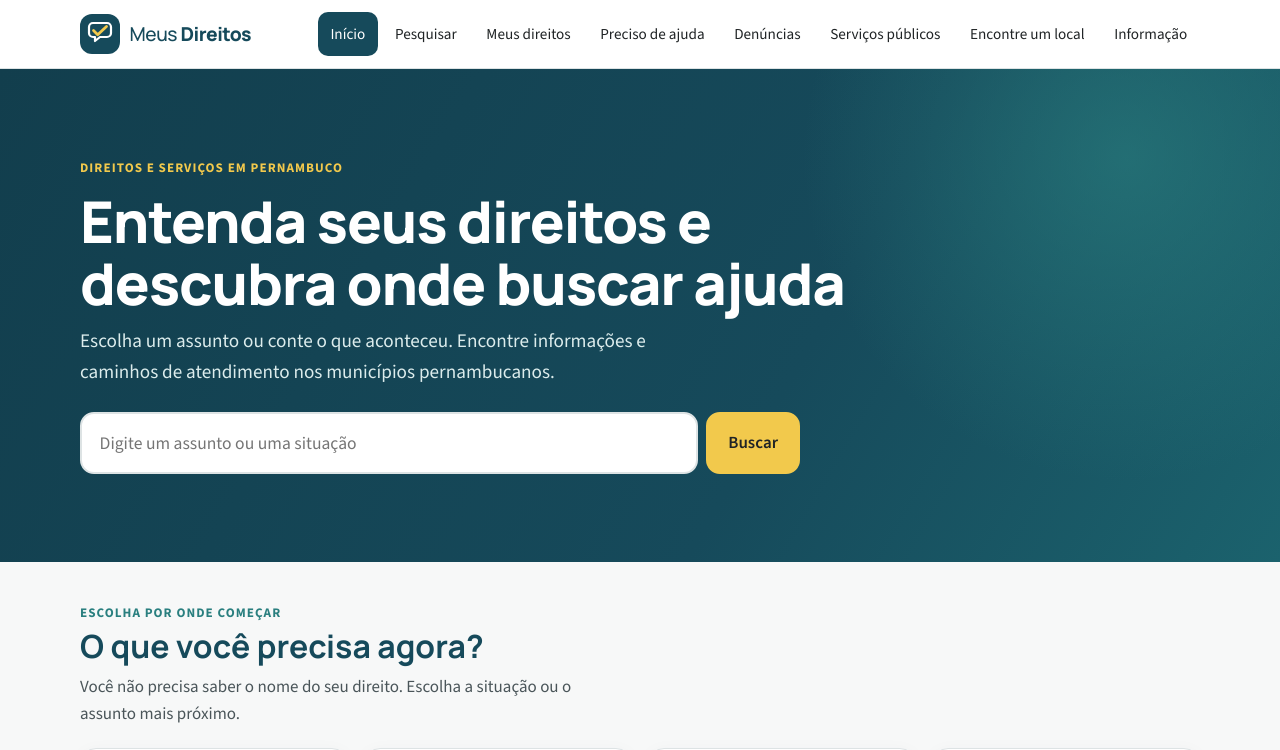
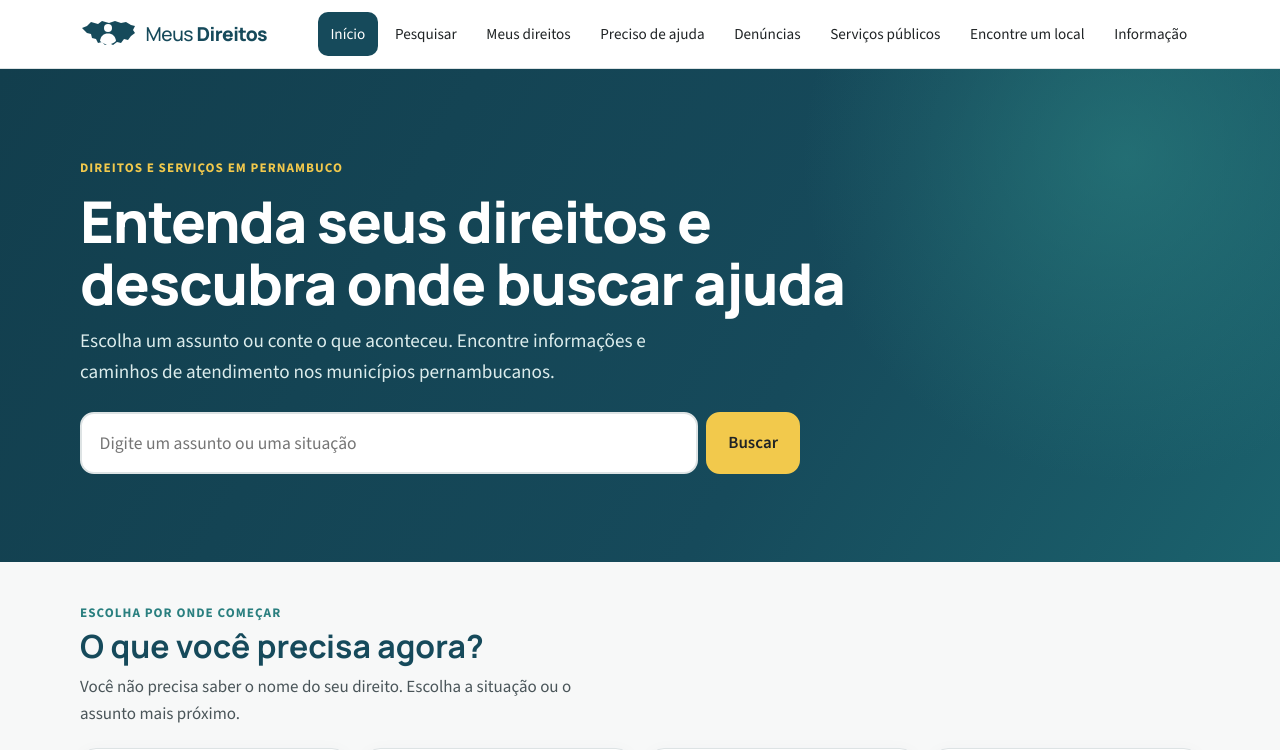
Before and after one commit to Ileojk/meus-direitos, a React (Vite) app: page / in a window 1280 px wide. Shown: the top 750 px of the page. Built offline with nearby package versions, Linux system fonts and the light colour scheme.

Commit message:
Atualiza logo para Pernambuco com pessoa

```diff
--- a/src/components/Layout.jsx
+++ b/src/components/Layout.jsx
@@ -4,10 +4,10 @@ import { SECTIONS } from '../data/site.js';
 export function Logo({ compact = false }) {
   return (
     <a className="logo" href="#/" aria-label="Meus Direitos — página inicial">
-      <svg className="logo-mark" viewBox="0 0 40 40" width="40" height="40" aria-hidden="true" focusable="false">
-        <rect width="40" height="40" rx="12" fill="#164A5B" />
-        <path d="M13 9h14a4 4 0 0 1 4 4v6a4 4 0 0 1-4 4h-7l-5 4v-4h-2a4 4 0 0 1-4-4v-6a4 4 0 0 1 4-4Z" fill="none" stroke="#fff" strokeWidth="2.2" strokeLinecap="round" strokeLinejoin="round" />
-        <path d="m13.5 16.5 4.2 4.2 8.8-8.2" fill="none" stroke="#F2C94C" strokeWidth="2.8" strokeLinecap="round" strokeLinejoin="round" />
+      <svg className="logo-mark" viewBox="0 0 56 40" width="56" height="40" aria-hidden="true" focusable="false">
+        <path d="m2 14 5-2 4-4 7 2 4-3 7 2 6-2 6 2 5-1 5 3 4 1-2 4 2 3-4 3-3 4-4-1-3 4-4-1-4 3-4-2-4 2-3-3-4 1-2-4-4-1-1-4-4-1Z" fill="#164A5B" />
+        <circle cx="28" cy="14" r="4" fill="#fff" />
+        <path d="M20 27c.6-5 3.6-7.5 8-7.5s7.4 2.5 8 7.5c-2.3 2.3-5 3.4-8 3.4s-5.7-1.1-8-3.4Z" fill="#fff" />
       </svg>
       {!compact && <span className="logo-text">Meus <b>Direitos</b></span>}
     </a>
```
Also changed, not shown: 1 other file (tests, documents, lock files or other folders).
